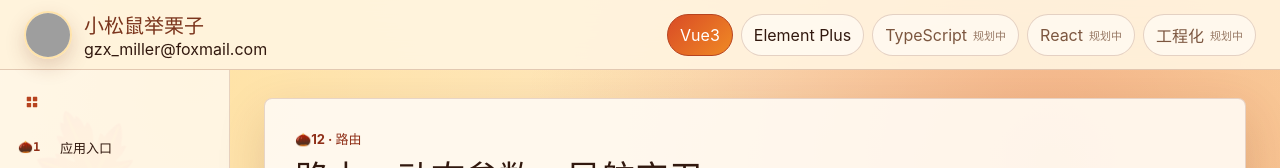
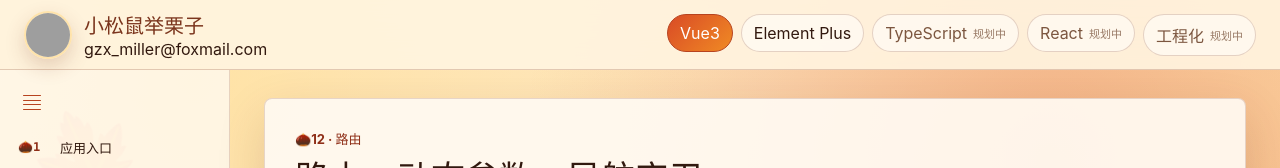
Before and after one commit to gzx-miller/total-vue, a Vue app: page /vue/k-12/routing/lee in a window 1280 px wide. Shown: the top 168 px of the page. Built offline with nearby package versions, Linux system fonts and the light colour scheme; grey boxes are pictures that could not be loaded.

Commit message:
feat: improve popover behavior and sidebar toggle icon

```diff
--- a/src/components/LessonPage.vue
+++ b/src/components/LessonPage.vue
@@ -1,8 +1,6 @@
 <script setup lang="ts">
 import { computed, onMounted, onUnmounted, ref } from 'vue'
 import { RouterLink, useRoute } from 'vue-router'
-import { ElButton } from 'element-plus'
-import { Menu, Close } from '@element-plus/icons-vue'
 import squirrelHero from '../assets/squirrel-chestnut-hero.png'
 import { knowledgeCategories, lessons } from '../data/lessons'
 import CodeBlock from './CodeBlock.vue'
@@ -32,6 +30,15 @@
 const isCategoryDrawerOpen = ref(true)
 const isSidebarTemporarilyExpanded = ref(false)
 const lastKnownWidth = ref(window.innerWidth)
+const popoverVisible = ref<Record<string, boolean>>({})
+
+function showPopover(id: string) {
+  popoverVisible.value[id] = true
+}
+
+function hidePopover(id: string) {
+  popoverVisible.value[id] = false
+}
 
 const activeKnowledge = computed(() => String(route.meta.knowledge ?? 'vue'))
 
@@ -117,16 +124,13 @@
       </RouterLink>
 
       <nav class="knowledge-tabs" aria-label="知识类别导航">
-        <ElPopover
+        <div
           v-for="item in knowledgeCategories"
           :key="item.id"
-          placement="bottom"
-          :width="300"
-          :offset="10"
-          trigger="hover"
-          :hide-after="0"
+          class="knowledge-tab-wrapper"
+          @mouseenter="showPopover(item.id)"
+          @mouseleave="hidePopover(item.id)"
         >
-          <template #reference>
           <RouterLink
             :to="item.status === 'ready' ? item.path : '/vue'"
             class="knowledge-tab"
@@ -136,21 +140,31 @@
             <span>{{ item.name }}</span>
             <small v-if="item.status === 'planned'">规划中</small>
           </RouterLink>
-          </template>
+          <Transition name="fade">
+            <div v-if="popoverVisible[item.id]" class="popover-panel">
               <p class="popover-intro">{{ item.intro || getCategoryDetails(item.id).intro }}</p>
-        </ElPopover>
+            </div>
+          </Transition>
+        </div>
       </nav>
     </header>
 
     <div class="app-shell" :class="{ 'sidebar-expanded': isSidebarTemporarilyExpanded }">
       <aside class="sidebar" :class="{ 'sidebar-temporarily-expanded': isSidebarTemporarilyExpanded }" aria-label="Vue3 知识点导航">
         <div class="sidebar-heading">
-          <ElButton
+          <button
             class="sidebar-toggle"
-            :icon="isSidebarTemporarilyExpanded ? Close : Menu"
-            circle
+            :class="{ expanded: isSidebarTemporarilyExpanded }"
             @click="toggleSidebar"
-          />
+            :aria-label="isSidebarTemporarilyExpanded ? '收起侧边栏' : '展开侧边栏'"
+          >
+            <span class="toggle-icon">
+              <span class="toggle-line"></span>
+              <span class="toggle-line"></span>
+              <span class="toggle-line"></span>
+              <span class="toggle-line"></span>
+            </span>
+          </button>
         </div>
 
         <nav class="lesson-nav">
--- a/src/style.css
+++ b/src/style.css
@@ -218,6 +218,10 @@
   gap: 8px;
 }
 
+.knowledge-tab-wrapper {
+  position: relative;
+}
+
 .knowledge-tab {
   display: inline-flex;
   align-items: center;
@@ -245,23 +249,25 @@
   opacity: 0.78;
 }
 
+.popover-panel {
+  position: absolute;
+  top: calc(100% + 8px);
+  left: 50%;
+  transform: translateX(-50%);
+  z-index: 100;
+  width: 300px;
+  background: rgba(255, 250, 242, 0.98);
+  border: 1px solid rgba(123, 53, 29, 0.18);
+  border-radius: var(--radius);
+  box-shadow: 0 14px 34px rgba(98, 42, 18, 0.15);
+  padding: 16px;
+}
+
 .popover-intro {
-  margin: 0 0 10px;
+  margin: 0;
   color: var(--muted);
   font-size: 13px;
   line-height: 1.6;
-}
-
-.popover-link {
-  display: inline-block;
-  color: var(--accent-strong);
-  font-size: 13px;
-  font-weight: 700;
-  text-decoration: none;
-}
-
-.popover-link:hover {
-  text-decoration: underline;
 }
 
 .app-shell {
@@ -288,14 +294,56 @@
 }
 
 .sidebar-toggle {
+  display: flex;
+  align-items: center;
+  justify-content: center;
   justify-self: start;
+  width: 32px;
+  height: 32px;
   border: none;
   background: transparent;
   color: var(--accent);
+  cursor: pointer;
+  border-radius: 6px;
+  padding: 0;
 }
 
 .sidebar-toggle:hover {
   background: rgba(255, 218, 159, 0.55);
+}
+
+.toggle-icon {
+  display: flex;
+  flex-direction: column;
+  justify-content: center;
+  gap: 4px;
+  width: 18px;
+  height: 14px;
+}
+
+.toggle-line {
+  display: block;
+  width: 100%;
+  height: 2px;
+  background-color: currentColor;
+  border-radius: 1px;
+  transition: transform 0.2s ease;
+}
+
+.sidebar-toggle.expanded .toggle-line:nth-child(1) {
+  transform: translateY(6px) rotate(45deg);
+}
+
+.sidebar-toggle.expanded .toggle-line:nth-child(2) {
+  opacity: 0;
+}
+
+.sidebar-toggle.expanded .toggle-line:nth-child(3) {
+  transform: translateY(-6px) rotate(-45deg);
+}
+
+.sidebar-toggle.expanded .toggle-line:nth-child(4) {
+  opacity: 0;
 }
 
 .sidebar-heading small {
@@ -640,18 +688,13 @@
 }
 
 .fade-enter-active,
-.fade-leave-active,
-.list-enter-active,
-.list-leave-active {
-  transition: all 0.2s ease;
+.fade-leave-active {
+  transition: opacity 0.15s ease;
 }
 
 .fade-enter-from,
-.fade-leave-to,
-.list-enter-from,
-.list-leave-to {
+.fade-leave-to {
   opacity: 0;
-  transform: translateY(6px);
 }
 
 .modal-backdrop {
@@ -704,14 +747,12 @@
   }
 
   .sidebar-heading {
-    display: none;
+    display: flex;
+    justify-content: center;
+    margin: 0 0 8px;
   }
 
-  .sidebar.sidebar-temporarily-expanded .sidebar-heading {
-    display: grid;
-  }
-
-  .sidebar.sidebar-temporarily-expanded .sidebar-toggle {
+  .sidebar-toggle {
     display: flex;
   }
 
```
Lines whose indentation alone changed are shown as unchanged.
